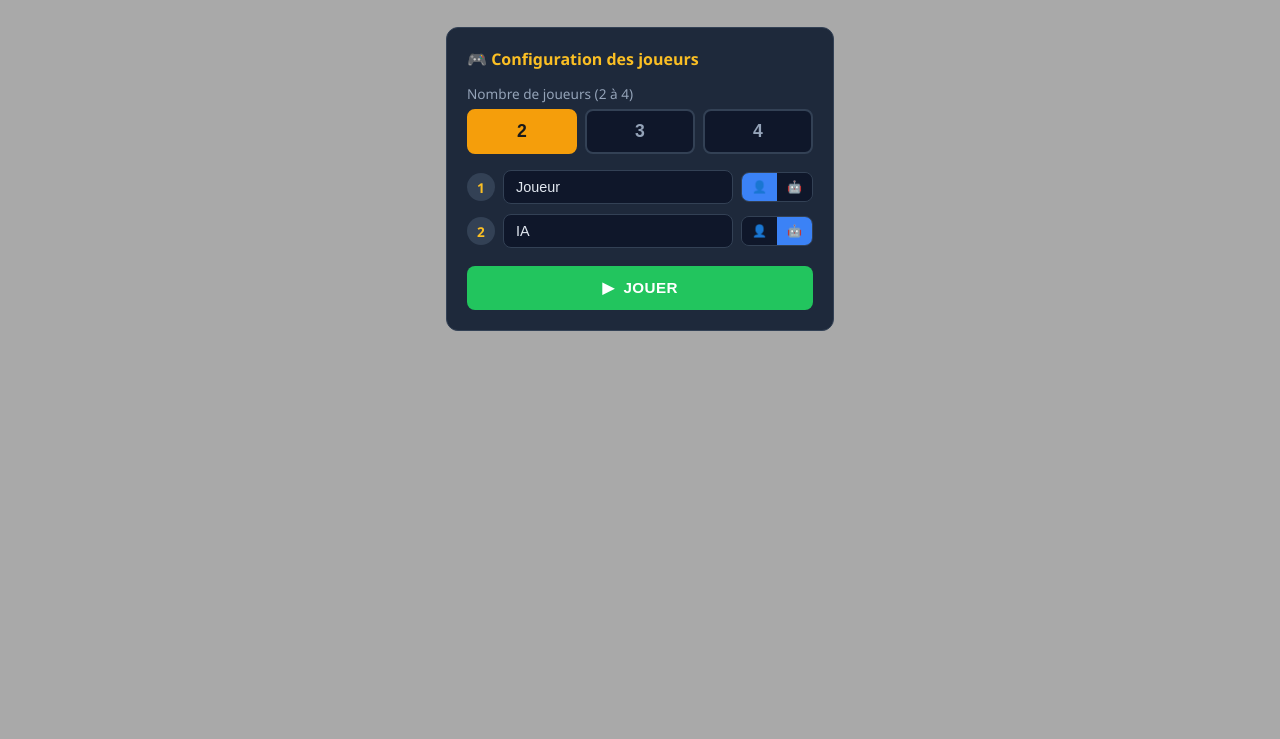
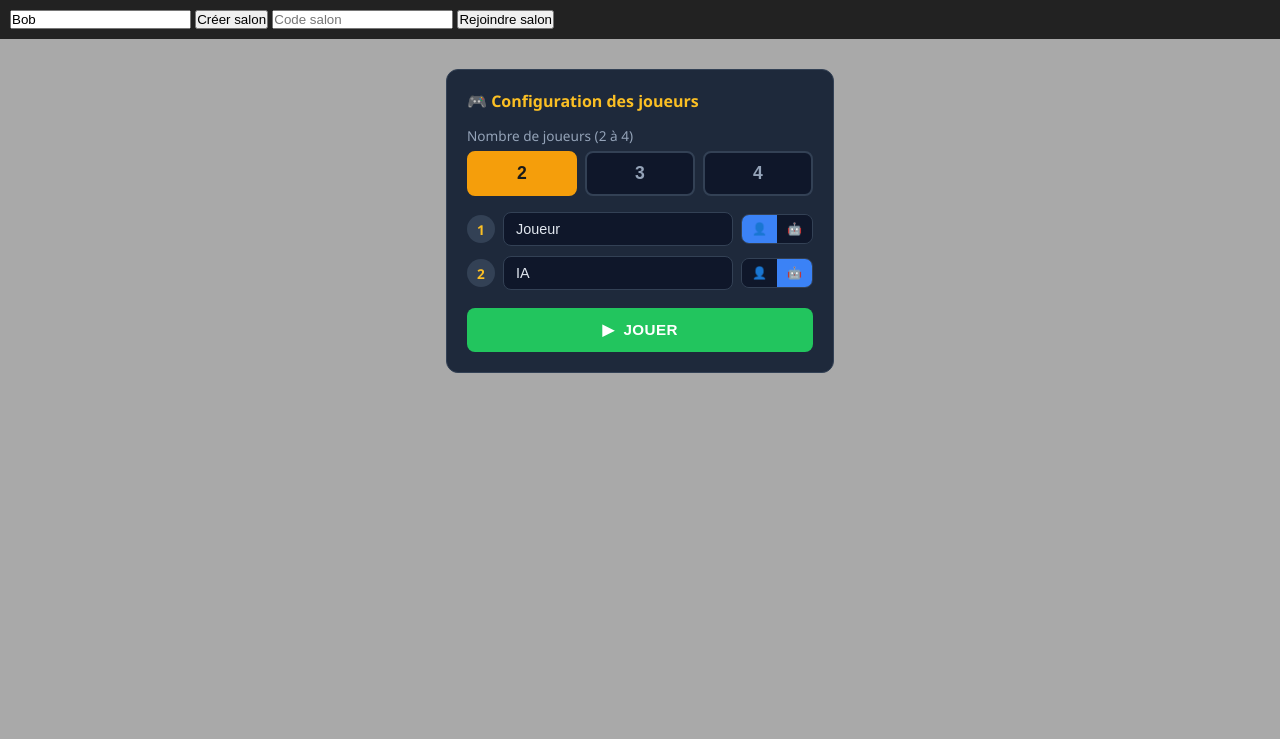
Before and after one commit to bob66690/Triolet-reseau, a website: page index.html in a window 1280 px wide. Shown: the part 61-800 px from the top of the page. Drawn offline with nearby package versions, Linux system fonts and the light colour scheme; no server answers.

Commit message:
Add files via upload

```diff
--- a/index.html
+++ b/index.html
@@ -643,6 +643,33 @@ header h1{
   <h1>Triolet Online</h1>
 </header>
 
+
+<!-- test reseau -->
+<div id="network-test"
+     style="padding:10px;background:#222;color:white;">
+
+    <input
+        id="player-name"
+        placeholder="Votre nom"
+        value="Bob">
+
+    <button id="btn-create-room">
+        Créer salon
+    </button>
+
+    <input
+        id="room-code"
+        placeholder="Code salon">
+
+    <button id="btn-join-room">
+        Rejoindre salon
+    </button>
+
+    <div id="room-info"></div>
+
+    <div id="players-list"></div>
+
+</div>
 <!-- ========== LOBBY ========== -->
 <div id="screen-lobby">
 
```
Also changed, not shown: index.js (line endings or trailing spaces).
